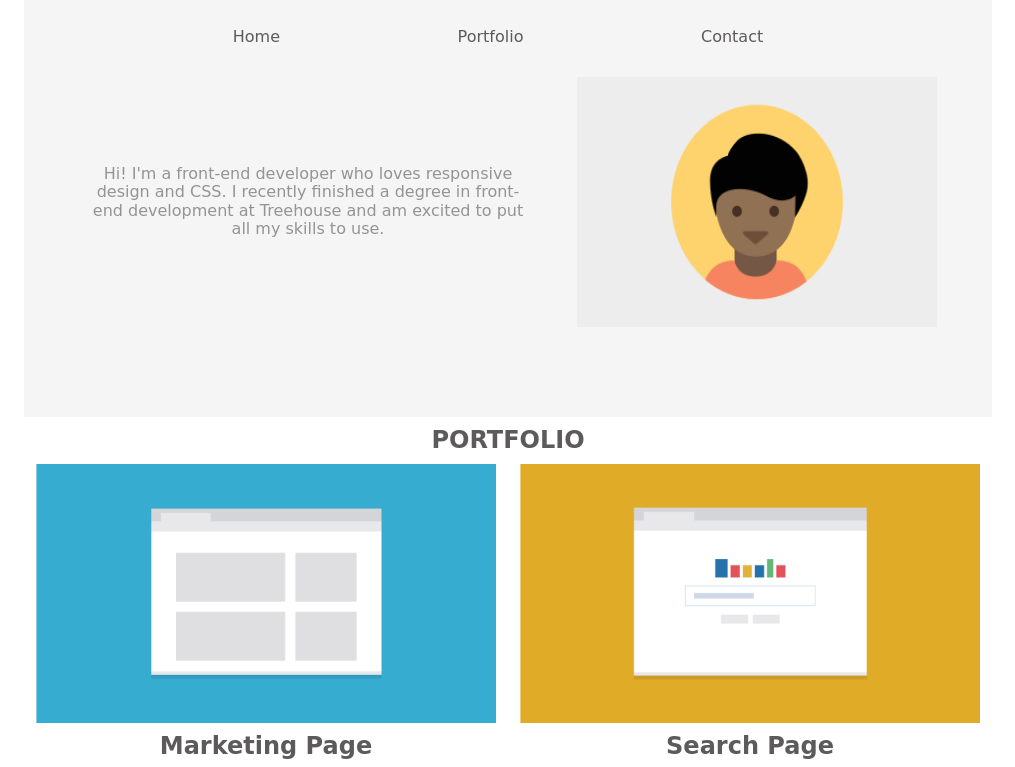
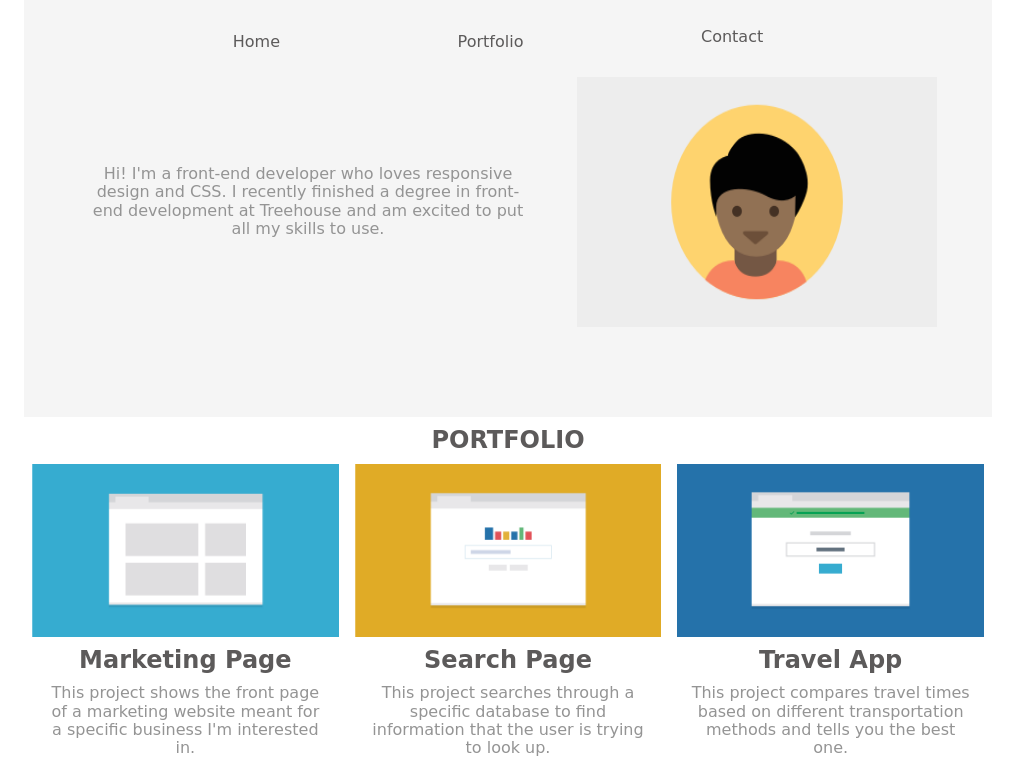
Before and after one commit to BusraKarslioglu/responsive_layout_v1, a plain HTML site: page responsive_layout_v1/index.html in a window 1280 px wide. Shown: the part 130-897 px from the top of the page, without its empty margins (132-1147 px from the left). Drawn offline with Linux system fonts and the light colour scheme; a web font is replaced by a local one.

Commit message:
Update styles.css

```diff
--- a/responsive_layout_v1/css/styles.css
+++ b/responsive_layout_v1/css/styles.css
@@ -179,3 +179,22 @@ p {
     color:rgb(148, 148, 148);
 }
 @media only screen and (min-width: 1024px) {
+.nav { display: flex;
+    justify-content: space-between;
+    align-items: center;
+  }
+  .nav, .home, .portfolio, .contact li{
+    width: initial;
+    margin-bottom: 0;
+  }
+
+  .port-1, .port-2, .port-3, .port-4, .port-5, .port-6 {
+    display: flex;
+    flex-wrap: wrap;
+    flex-basis: 33.333%;
+    text-align: center;
+    justify-content: center;
+    padding: auto;}
+
+
+}
```
